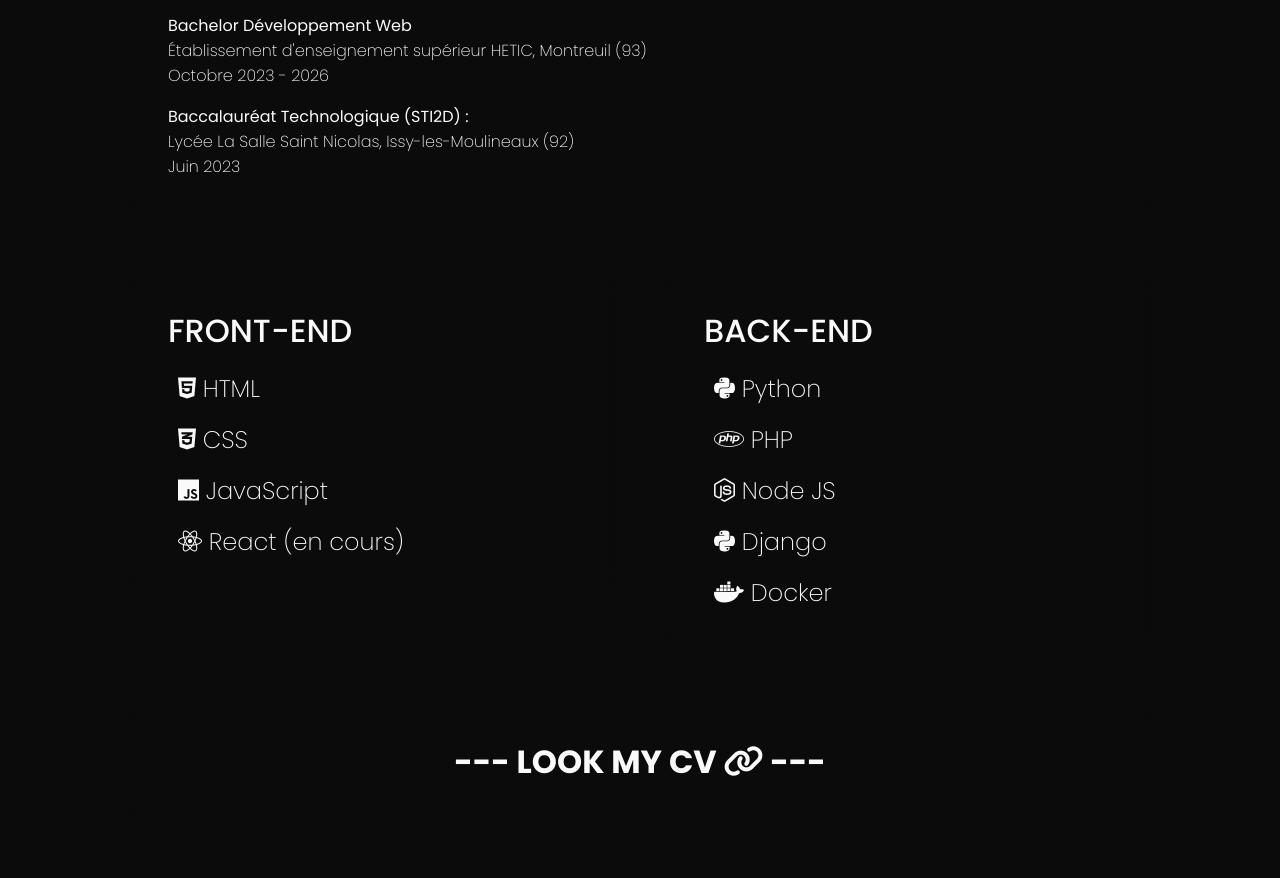
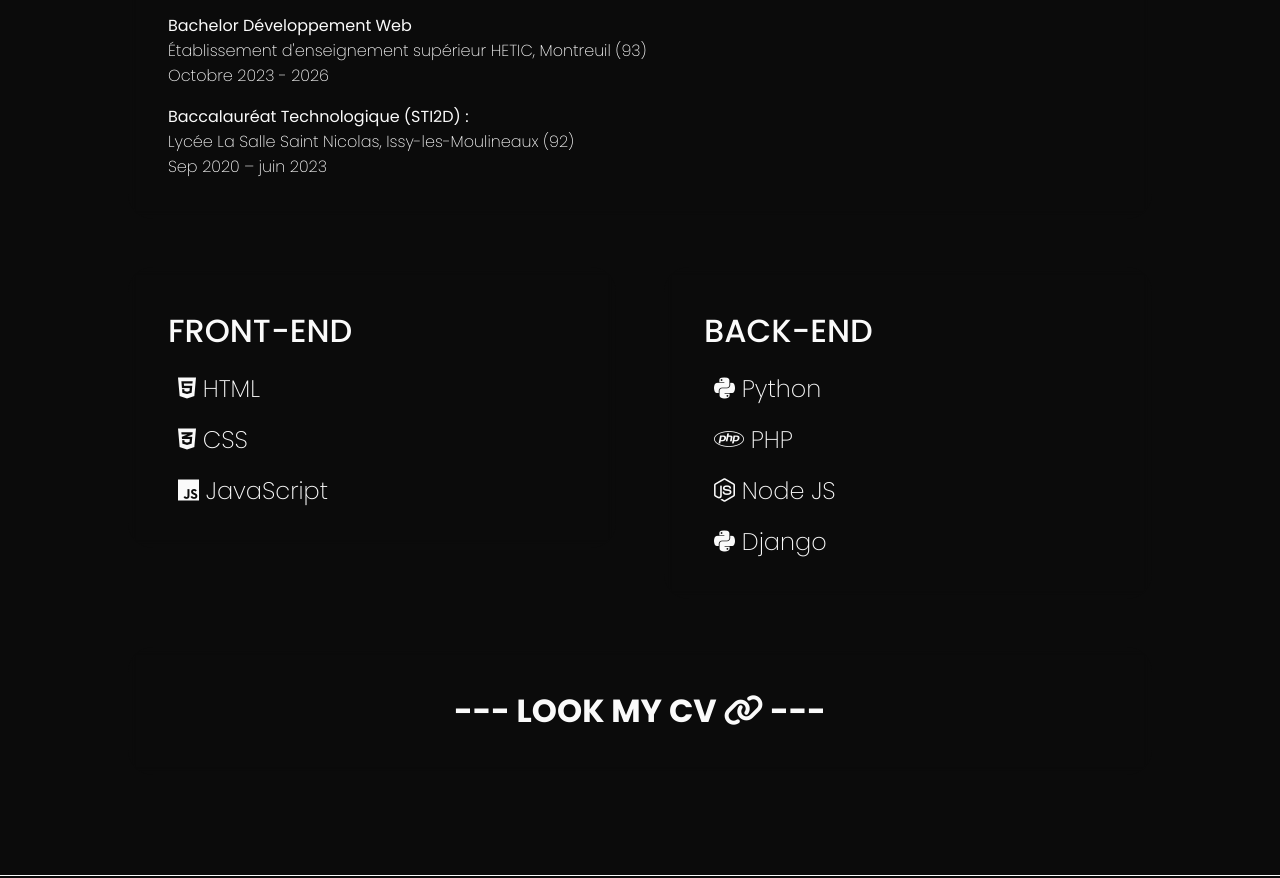
Before and after one commit to Alexis-Gontier/MyPortfolio, a plain HTML site: page index.html in a window 1280 px wide. Shown: the part 2060-2938 px from the top of the page. Drawn offline with Linux system fonts and the light colour scheme.

Commit message:
modif index.html

```diff
--- a/index.html
+++ b/index.html
@@ -95,7 +95,7 @@
                 <div class="card">
                     <h4>Formation</h4>
                     <p><span>Bachelor Développement Web</span><br>Établissement d'enseignement supérieur HETIC, Montreuil (93)<br>Octobre 2023 - 2026</p>
-                    <p><span>Baccalauréat Technologique (STI2D) :</span><br>Lycée La Salle Saint Nicolas, Issy-les-Moulineaux (92)<br>Juin 2023</p>
+                    <p><span>Baccalauréat Technologique (STI2D) : </span><br>Lycée La Salle Saint Nicolas, Issy-les-Moulineaux (92)<br>Sep 2020 – juin 2023</p>
                 </div>
 
                 <div class="container">
@@ -105,7 +105,6 @@
                             <p><i class="fa-brands fa-html5"></i> HTML</p>
                             <p><i class="fa-brands fa-css3-alt"></i> CSS</p>
                             <p><i class="fa-brands fa-js"></i> JavaScript</p>
-                            <p><i class="fa-brands fa-react"></i> React (en cours)</p>
                         </div>
                     </div>
 
@@ -116,7 +115,6 @@
                             <p><i class="fa-brands fa-php"></i> PHP</p>
                             <p><i class="fa-brands fa-node-js"></i> Node JS</p>
                             <p><i class="fa-brands fa-python"></i> Django</p>
-                            <p><i class="fa-brands fa-docker"></i> Docker</p>
                         </div>
                     </div>
                 </div>
```
